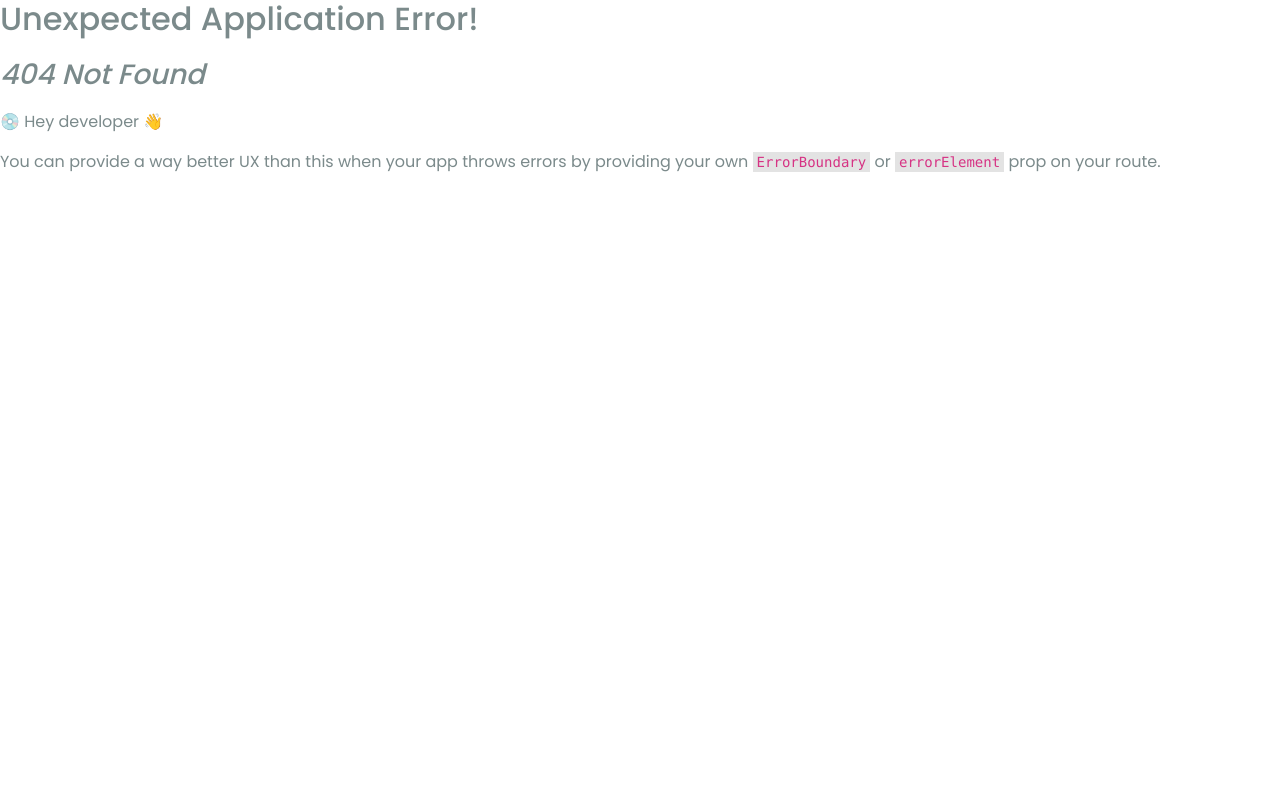
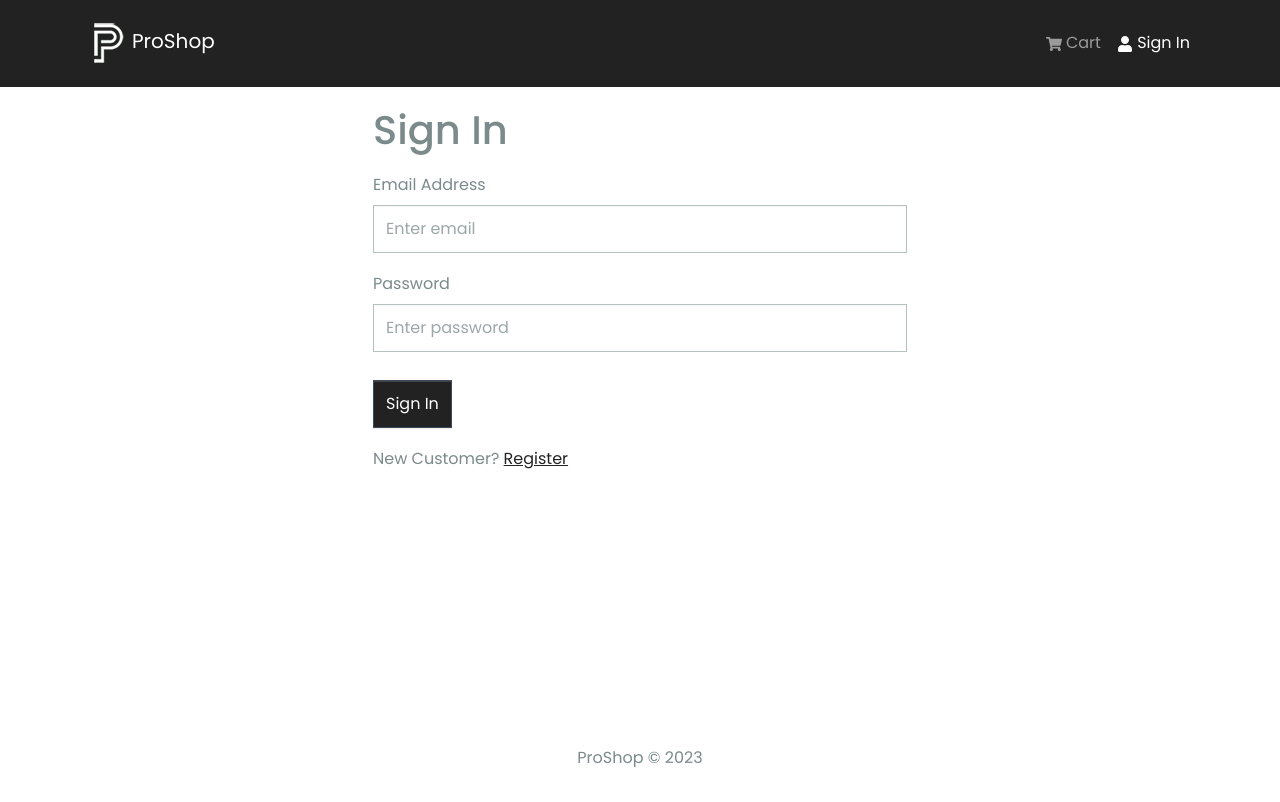
Before and after one commit to Zhanhu079/glacier, a React (Create React App) app in the folder frontend/: page /login in a window 1280 px wide. Before the commit this address had no page. Shown: the top 802 px of the page. Built offline with nearby package versions, Linux system fonts and the light colour scheme.

Commit message:
Create Login Screen

```diff
--- /dev/null
+++ b/frontend/src/components/FormContainer.jsx
@@ -0,0 +1,15 @@
+import { Container, Row, Col } from "react-bootstrap";
+
+const FormContainer = ({ children }) => {
+  return (
+    <Container>
+      <Row className='justify-content-md-center'>
+        <Col xs={12} md={6}>
+          { children }
+        </Col>
+      </Row>
+    </Container>
+  )
+}
+
+export default FormContainer
--- a/frontend/src/index.jsx
+++ b/frontend/src/index.jsx
@@ -16,6 +16,7 @@ import reportWebVitals from "./reportWebVitals";
 import HomeScreen from "./screens/HomeScreen";
 import ProductScreen from "./screens/ProductScreen";
 import CartScreen from "./screens/CartScreen";
+import LoginScreen from "./screens/LoginScreen";
 
 const router = createBrowserRouter(
   createRoutesFromElements(
@@ -23,6 +24,7 @@ const router = createBrowserRouter(
       <Route index={true} path="/" element={<HomeScreen />} />
       <Route path="/product/:id" element={<ProductScreen />} />
       <Route path="/cart" element={<CartScreen />} />
+      <Route path="/login" element={<LoginScreen />} />
     </Route>
   )
 )
--- /dev/null
+++ b/frontend/src/screens/LoginScreen.jsx
@@ -0,0 +1,58 @@
+import { useState } from "react";
+import { Link } from "react-router-dom";
+import { Form, Button, Row, Col } from "react-bootstrap";
+import FormContainer from "../components/FormContainer";
+
+const LoginScreen = () => {
+    const styles = {
+        borderRadius: 0,
+    }
+    const [ email, setEmail ] = useState("");
+    const [ password, setPassword  ] = useState("");
+
+    const submitHandler = (e) => {
+        e.preventDefault();
+        console.log("submit");
+    }
+
+  return (
+    <FormContainer>
+      <h1>Sign In</h1>
+
+      <Form onSubmit={submitHandler}>
+        <Form.Group controlId="email" className="my-3">
+          <Form.Label>Email Address</Form.Label>
+          <Form.Control
+            style={styles}
+            type="email"
+            placeholder="Enter email"
+            value={email}
+            onChange={(e) => setEmail(e.target.value)}
+          ></Form.Control>
+        </Form.Group>
+
+        <Form.Group controlId="password" className="my-3">
+          <Form.Label>Password</Form.Label>
+          <Form.Control
+            style={styles}
+            type="password"
+            placeholder="Enter password"
+            value={password}
+            onChange={(e) => setPassword(e.target.value)}
+          ></Form.Control>
+        </Form.Group>
+
+        <Button type="submit" variant="primary" className="mt-2 main-bg">
+          Sign In
+        </Button>
+    </Form>
+    <Row className="py-3">
+        <Col>
+            New Customer? <Link to="/register" style={{color: "#222"}}>Register</Link>
+        </Col>
+    </Row>
+    </FormContainer>
+  )
+}
+
+export default LoginScreen
```
